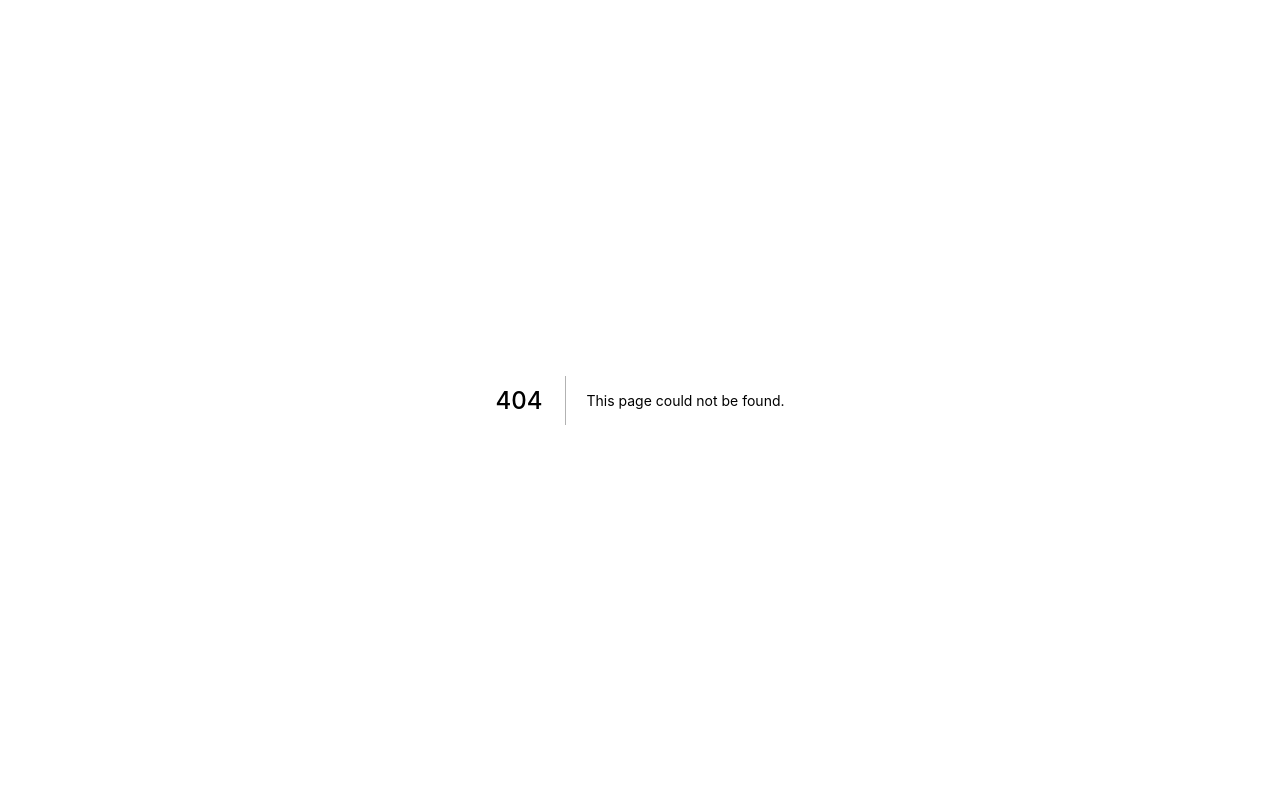
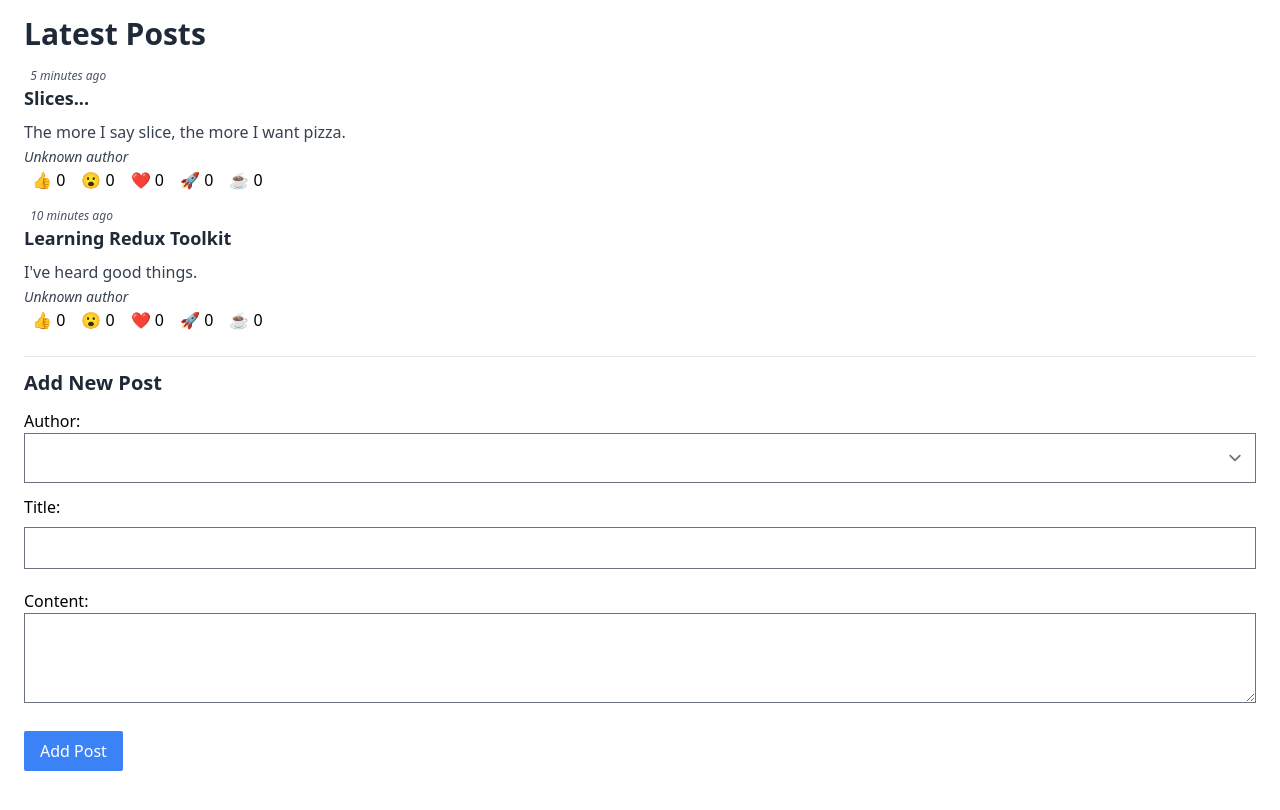
Before and after one commit to jniyaz/nextjs-multi-app, a Next.js app: page /blog in a window 1280 px wide. Before the commit this address had no page. Shown: the top 810 px of the page. Built offline with nearby package versions, Linux system fonts and the light colour scheme.

Commit message:
Add blog project with redux toolkit

```diff
--- a/package.json
+++ b/package.json
@@ -18,6 +18,7 @@
   "devDependencies": {
     "@tailwindcss/forms": "^0.5.2",
     "autoprefixer": "^10.4.8",
+    "date-fns": "^2.29.2",
     "eslint": "8.22.0",
     "eslint-config-next": "12.2.5",
     "postcss": "^8.4.16",
--- a/src/app/store.js
+++ b/src/app/store.js
@@ -1,8 +1,12 @@
 import { configureStore } from "@reduxjs/toolkit";
+import postsSlice from "../features/blog/posts/postsSlice";
 import counterSlice from '../features/counter/counterSlice';
+import usersSlice from "../features/users/usersSlice";
 
 export const store = configureStore({
     reducer: {
         counter: counterSlice,
+        posts: postsSlice,
+        users: usersSlice
     }
 })
--- /dev/null
+++ b/src/features/blog/posts/AddPost.js
@@ -0,0 +1,85 @@
+import { useState } from "react";
+import { useSelector, useDispatch } from "react-redux";
+import { selectAllUsers } from "../../users/usersSlice";
+import { postAdded } from "./postsSlice";
+
+const AddPost = () => {
+  const dispatch = useDispatch();
+  const users = useSelector(selectAllUsers);
+
+  const [title, setTitle] = useState("");
+  const [content, setContent] = useState("");
+  const [userId, setUserId] = useState("");
+
+  const onTitleChanged = (e) => setTitle(e.target.value);
+  const onContentChanged = (e) => setContent(e.target.value);
+  const onAuthorChanged = (e) => setUserId(e.target.value);
+
+  const onSubmit = () => {
+    if (title && content && userId) {
+      dispatch(postAdded(title, content, userId));
+      setTitle("");
+      setContent("");
+      setUserId("");
+    }
+  };
+
+  const canSave = Boolean(title) && Boolean(content) && Boolean(userId);
+
+  const userOptions = users.map((user) => (
+    <option key={user.id} value={user.id}>
+      {user.name}
+    </option>
+  ));
+
+  return (
+    <section>
+      <h2 className="text-xl font-bold text-gray-800 mb-2">Add New Post</h2>
+      <form>
+        <div className="flex flex-col my-3">
+          <label>Author:</label>
+          <select className="form-select px-4 py-3" value={userId} onChange={onAuthorChanged}>
+            <option value={""}></option>
+            {userOptions}
+          </select>
+        </div>
+        <div className="flex flex-col  my-3">
+          <label>Title:</label>
+          <input
+            name="title"
+            type="text"
+            className="enabled:hover:border-gray-400 disabled:opacity-75 my-2  focus:border-blue-600 focus:outline-none"
+            value={title}
+            onChange={onTitleChanged}
+          />
+        </div>
+        <div className="flex flex-col  my-3">
+          <label>Content:</label>
+          <textarea
+            className="
+            text-gray-700
+            bg-white bg-clip-padding
+            focus:text-gray-700 focus:bg-white focus:border-blue-600 focus:outline-none
+            "
+            name="content"
+            rows="3"
+            value={content}
+            onChange={onContentChanged}
+          ></textarea>
+        </div>
+        <div>
+          <button
+            type="button"
+            className="bg-blue-500 text-white px-4 py-2 my-4 rounded-sm"
+            onClick={onSubmit}
+            disabled={!canSave}
+          >
+            Add Post
+          </button>
+        </div>
+      </form>
+    </section>
+  );
+};
+
+export default AddPost;
--- /dev/null
+++ b/src/features/blog/posts/PostAuthor.js
@@ -0,0 +1,11 @@
+import { useSelector } from "react-redux";
+import { selectAllUsers } from "./../../users/usersSlice";
+
+const PostAuthor = ({ userId }) => {
+  const users = useSelector(selectAllUsers);
+  const author = users.find((user) => user.id === userId);
+
+  return <span className="text-sm italic text-normal">{author ? author.name : "Unknown author"}</span>;
+};
+
+export default PostAuthor;
--- /dev/null
+++ b/src/features/blog/posts/PostsList.js
@@ -0,0 +1,57 @@
+import { useEffect, useState } from "react";
+import { useSelector, useDispatch } from "react-redux";
+import AddPost from "./AddPost";
+import { selectAllPosts } from "./postsSlice";
+import PostAuthor from "./PostAuthor";
+import TimeAgo from "./TimeAgo";
+import ReactionButtons from "./ReactionButtons";
+
+const PostsList = () => {
+  const [isSSR, setIsSSR] = useState(true);
+  const posts = useSelector(selectAllPosts);
+  const orderedPosts = posts
+    .slice()
+    .sort((a, b) => b.date.localeCompare(a.date));
+
+  useEffect(() => {
+    setIsSSR(false);
+  }, []);
+
+  const renderPosts = orderedPosts.map((post) => (
+    <article className="py-2" key={post.id}>
+      <div className="text-xs text-gray-600">
+        <TimeAgo timestamp={post.date} />
+        {/* <span>May 4, 2020</span> */}
+      </div>
+      <h3 className="font-semibold text-gray-800 mb-2 hover:underline text-lg">
+        {post.title}
+      </h3>
+      <div className="text-gray-700">
+        <p>{post.content.substring(0, 100)}</p>
+      </div>
+      <div className="text-gray-700">
+        <PostAuthor userId={post.userId} />
+      </div>
+      <div>
+        <ReactionButtons post={post} />
+      </div>
+    </article>
+  ));
+
+  return (
+    <div>
+      <h2 className="text-2xl md:text-3xl font-bold text-gray-800 mb-2">
+        Latest Posts
+      </h2>
+      {!isSSR && renderPosts}
+      <div className="py-4">
+        <hr />
+        <div className="py-3">
+          <AddPost />
+        </div>
+      </div>
+    </div>
+  );
+};
+
+export default PostsList;
--- /dev/null
+++ b/src/features/blog/posts/ReactionButtons.js
@@ -0,0 +1,33 @@
+import { useDispatch } from "react-redux";
+import { reactionAdded } from "./postsSlice";
+
+const reactionEmoji = {
+  thumbsUp: "👍",
+  wow: "😮",
+  heart: "❤️",
+  rocket: "🚀",
+  coffee: "☕",
+};
+
+const ReactionButtons = ({ post }) => {
+  const dispatch = useDispatch();
+
+  const reactionButtons = Object.entries(reactionEmoji).map(([name, emoji]) => {
+    return (
+      <button
+        key={name}
+        type="button"
+        className="px-2 text-md"
+        onClick={() =>
+          dispatch(reactionAdded({ postId: post.id, reaction: name }))
+        }
+      >
+        {emoji} {post.reactions[name]}
+      </button>
+    );
+  });
+
+  return <div>{reactionButtons}</div>;
+};
+
+export default ReactionButtons;
--- /dev/null
+++ b/src/features/blog/posts/TimeAgo.js
@@ -0,0 +1,15 @@
+import { parseISO, formatDistanceToNow } from "date-fns";
+
+const TimeAgo = ({ timestamp }) => {
+    let timeAgo = ''
+    if (timestamp) {
+        const date = parseISO(timestamp);
+        const timePeriod = formatDistanceToNow(date);
+        timeAgo = `${timePeriod} ago`;
+    }
+  return (
+    <span title={timestamp}>&nbsp; <i>{timeAgo}</i></span>
+  )
+}
+
+export default TimeAgo
--- /dev/null
+++ b/src/features/blog/posts/postsSlice.js
@@ -0,0 +1,72 @@
+import { createSlice, nanoid } from "@reduxjs/toolkit";
+import { sub } from "date-fns";
+
+const initialState = [
+  {
+    id: "1",
+    title: "Learning Redux Toolkit",
+    content: "I've heard good things.",
+    date: sub(new Date(), { minutes: 10 }).toISOString(),
+    reactions: {
+      thumbsUp: 0,
+      wow: 0,
+      heart: 0,
+      rocket: 0,
+      coffee: 0,
+    },
+  },
+  {
+    id: "2",
+    title: "Slices...",
+    content: "The more I say slice, the more I want pizza.",
+    date: sub(new Date(), { minutes: 5 }).toISOString(),
+    reactions: {
+      thumbsUp: 0,
+      wow: 0,
+      heart: 0,
+      rocket: 0,
+      coffee: 0,
+    },
+  },
+];
+
+const postsSlice = createSlice({
+  name: "posts",
+  initialState,
+  reducers: {
+    postAdded: {
+      reducer(state, action) {
+        state.push(action.payload);
+      },
+      prepare(title, content, userId) {
+        return {
+          payload: {
+            id: nanoid(),
+            title,
+            content,
+            date: new Date().toISOString(),
+            userId,
+            reactions: {
+              thumbsUp: 0,
+              wow: 0,
+              heart: 0,
+              rocket: 0,
+              coffee: 0,
+            }
+          },
+        };
+      },
+    },
+    reactionAdded(state, action) {
+      const { postId, reaction } = action.payload;
+      const existingPost = state.find(post => post.id === postId);
+      if (existingPost) {
+        existingPost.reactions[reaction]++;
+      }
+    }
+  },
+});
+
+export const selectAllPosts = (state) => state.posts;
+export const { postAdded, reactionAdded } = postsSlice.actions;
+export default postsSlice.reducer;
--- /dev/null
+++ b/src/features/users/usersSlice.js
@@ -0,0 +1,16 @@
+import { createSlice } from "@reduxjs/toolkit";
+
+const initialState = [
+    { id: '0', name: 'Dude Lebowski' },
+    { id: '1', name: 'Neil Young' },
+    { id: '2', name: 'Dave Gray' }
+]
+
+const usersSlice = createSlice({
+    name: 'users',
+    initialState,
+    reducers: {}
+});
+
+export const selectAllUsers = state => state.users;
+export default usersSlice.reducer;
--- /dev/null
+++ b/src/pages/blog/index.js
@@ -0,0 +1,9 @@
+import PostsList from "../../features/blog/posts/PostsList"
+
+export default function index() {
+  return (
+    <div className="py-4 px-6">
+        <PostsList />
+    </div>
+  )
+}
--- /dev/null
+++ b/src/pages/blog/new.js
@@ -0,0 +1,9 @@
+import AddPost from "../../features/blog/posts/AddPost"
+
+export default function New() {
+  return (
+    <div className="py-4 px-6">
+        <AddPost />
+    </div>
+  )
+}
--- a/src/pages/index.js
+++ b/src/pages/index.js
@@ -1,5 +1,5 @@
 import Head from 'next/head'
-import Counter from '../features/counter/Counter'
+import PostsList from '../features/blog/posts/PostsList'
 
 export default function Home() {
   return (
@@ -7,7 +7,7 @@ export default function Home() {
       <main className='py-5'>
         <h1 className='text-xl md:text-5xl font-bold py-10 px-10'>Redux Test App</h1>
         <div className='px-10'>
-          <Counter />
+          <PostsList />
         </div>
       </main>
     </section>
```
Also changed, not shown: 1 other file (tests, documents, lock files or other folders).
